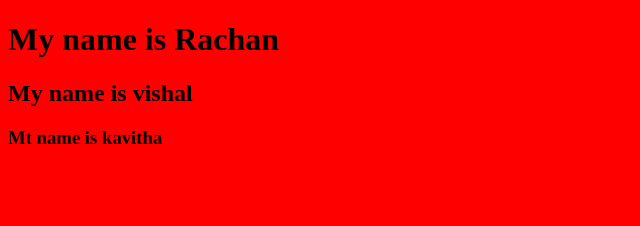
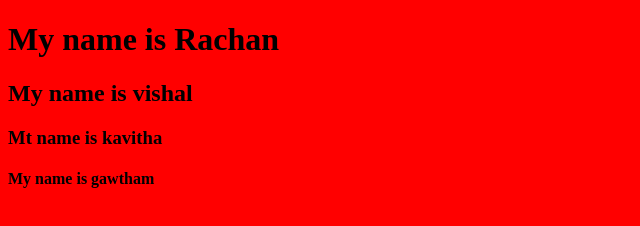
Before and after one commit to rkarkera/Branch-Prac, a plain HTML site: page index.html in a window 1280 px wide. Shown: the whole page, without its empty margins (0-640 px from the left). Drawn offline with Linux system fonts and the light colour scheme.

Commit message:
added h4

```diff
--- a/index.html
+++ b/index.html
@@ -10,5 +10,6 @@
     <h1>My name is Rachan</h1>
     <h2>My name is vishal</h2>
     <h3>Mt name is kavitha</h3>
+    <h4>My name is gawtham</h4>
   </body>
 </html>
```
